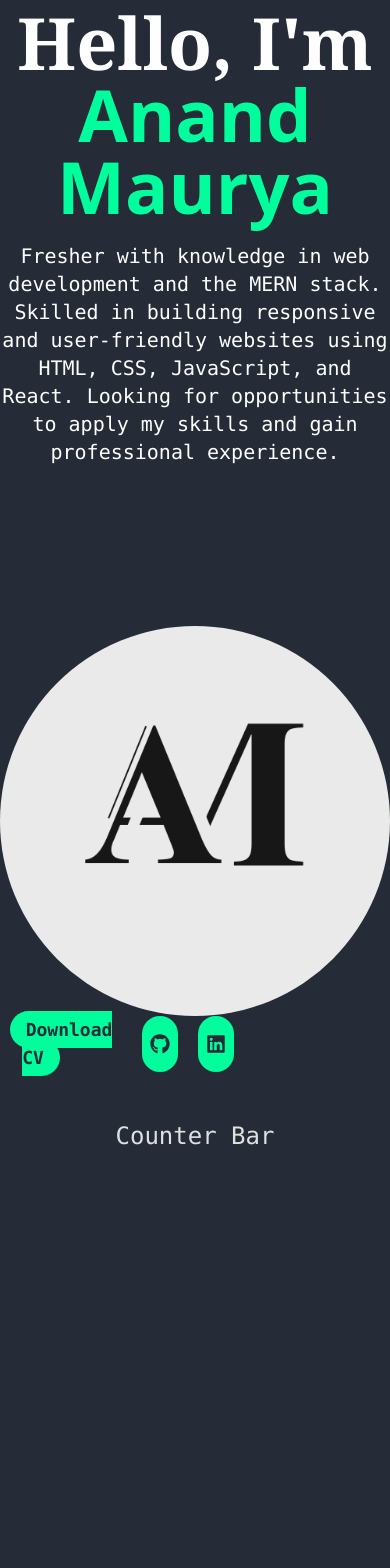
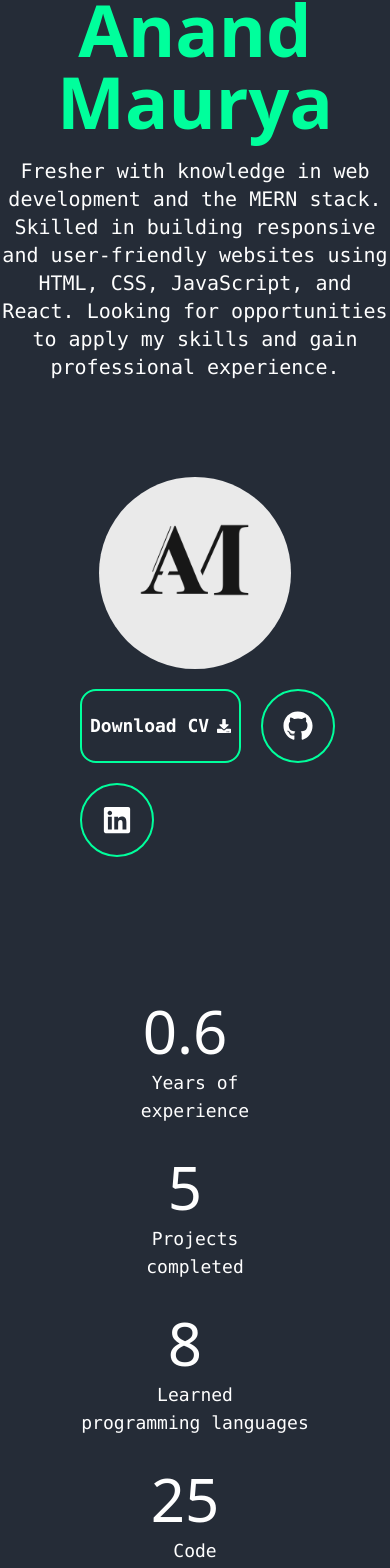
Before and after one commit to anandcodework/portfolio, a React (Vite) app: page / in a window 390 px wide. Shown: the part 291-1859 px from the top of the page. Before the commit the page ends 1443 px from the top, so only its background shows below. Built offline with nearby package versions, Linux system fonts and the light colour scheme.

Commit message:
make responsive

```diff
--- a/package.json
+++ b/package.json
@@ -14,6 +14,7 @@
     "@fontsource/roboto": "^5.1.0",
     "framer-motion": "^11.12.0",
     "react": "^18.3.1",
+    "react-countup": "^6.5.3",
     "react-dom": "^18.3.1",
     "react-icons": "^5.3.0",
     "react-router-dom": "^7.0.2"
--- a/src/components/Hero.jsx
+++ b/src/components/Hero.jsx
@@ -1,60 +1,145 @@
 import React from 'react';
-import { FaGithub, FaLinkedin } from "react-icons/fa";
+import { FaGithub, FaLinkedin, FaDownload } from "react-icons/fa";
+import CountUp from 'react-countup';
 
 // Importing Google Fonts
 import '@fontsource/roboto';  // Example: Roboto font
 import '@fontsource/open-sans';  // Example: Open Sans font
-
+import { motion } from 'framer-motion';
 
 export default function Hero() {
   return (
-    <section className="text-third w-screen mt-[20vh] font-mono">
-      <div className="flex flex-col md:flex-row justify-center items-center gap-32 mx-auto md:mx-52">
+    <section className="text-third w-screen mt-[10vh] font-mono">
+      <div className="flex flex-col md:flex-row justify-center items-center gap-16 mx-auto md:mx-20">
 
         {/* Text Content */}
-        <div className="text-center md:text-left">
+        <div className="text-center md:text-left max-w-xl md:max-w-lg">
           <p className="text-2xl sm:text-xl text-secondary mb-4">Website Development</p>
           <p className="text-7xl sm:text-3xl font-bold font-serif">Hello, I'm</p>
           <p className="text-7xl font-bold text-fourth font-sans">Anand Maurya</p>
-          <p className="text-xl sm:text-lg mt-5 mb-8 max-w-xl mx-auto md:mx-0">
+          <p className="text-xl sm:text-lg mt-5 mb-8">
             Fresher with knowledge in web development and the MERN stack. Skilled in building responsive and
             user-friendly websites using HTML, CSS, JavaScript, and React. Looking for opportunities to apply my
             skills and gain professional experience.
           </p>
+
+
         </div>
 
         {/* Image Section */}
-        <div className="flex justify-center">
+        <div className="flex justify-center md:mb-20">
+          <motion.div
+            initial={{ opacity: 50 }}
+            animate={{
+              opacity: 50,
+              transition: { delay: 1, duration: 0.1, ease: "easeIn" }
+            }}
+            className="relative w-48 sm:w-64 md:w-80 lg:w-96 xl:w-[400px] 2xl:w-[500px]"
+          >
+            <motion.div
+              initial={{ opacity: 0 }}
+              animate={{
+                opacity: 1,
+                transition: { delay: 1.4, duration: 0.1, ease: "easeInOut" }
+              }}
+            >
               <img
-            src="src/assets/Anand Logo.png"
-            className="rounded-full sm:w-64 md:w-80 lg:w-96 h-auto"
+                src="src/assets/Anand Logo.png" // Adjust the image path as needed
                 alt="Anand Maurya Logo"
+                className="object-contain rounded-full w-full h-full"
               />
+            </motion.div>
+          </motion.div>
         </div>
       </div>
 
    {/* Button Section */}
-      <div className='flex justify-center w-[60%] gap-5'>
-        <button>
-          <a href="" className="mr-10 text-lg bg-fourth hover:bg-fourth/70
-            text-primary font-semibold rounded-full px-4 py-2 duration-200">
-            Download CV
+<div className='flex flex-wrap justify-self-center pl-20 md:pl-52  w-full container my-5 gap-5 '>
+  {/* Download CV Button */}
+  <button
+    className="text-lg text-third border-2 hover:text-primary border-fourth hover:bg-fourth/70
+      font-semibold rounded-2xl px-2 py-1 duration-200 flex items-center"
+  >
+    <a href="" className='flex items-center gap-1'>
+      Download CV <FaDownload className='pl-1 ' />
     </a>
   </button>
-        <button className="text-xl bg-fourth hover:bg-fourth/70
-            text-primary font-semibold rounded-full px-2 py-2 duration-200">
-          <FaGithub />
-        </button>
-        <button className="text-xl bg-fourth hover:bg-fourth/70
-            text-primary font-semibold rounded-full px-2 py-2 duration-200">
-          <FaLinkedin />
-        </button>
+
+  {/* GitHub Link */}
+  <a
+    href="https://linkedin.com/in/your-linkedin"  // Replace with your LinkedIn link
+    className="text-xl text-third border-2 hover:text-primary border-fourth hover:bg-fourth/70
+      font-semibold rounded-full p-5 duration-200"
+  >
+    <FaGithub className='text-3xl' />
+  </a>
+
+  {/* LinkedIn Link */}
+  <a
+    href="https://linkedin.com/in/your-linkedin"  // Replace with your LinkedIn link
+    className="text-xl text-third border-2 hover:text-primary border-fourth hover:bg-fourth/70
+      font-semibold rounded-full p-5 duration-200"
+  >
+    <FaLinkedin className='text-3xl' />
+  </a>
 </div>
 
-      {/* Additional Section for Counter Bar */}
-      <div className="mt-12 text-center">
-        <p className="text-2xl text-secondary">Counter Bar</p>
+
+      {/* Counter Section */}
+<div className=" w-screen text-center grid grid-cols-1 sm:grid-cols-2 md:grid-cols-4 gap-8 sm:gap-12 md:gap-16 mt-36 px-20 ">
+  {/* Counter Item: Years of Experience */}
+  <div className="flex flex-col items-center gap-2 font-mono">
+    <div className="text-6xl sm:text-5xl md:text-7xl font-sans mr-5">
+      <CountUp
+        start={0}
+        end={0.6}
+        duration={2.75}
+        decimals={1}
+      />
     </div>
+    <p className="text-lg sm:text-xl">Years of <br /> experience</p>
+  </div>
+
+  {/* Counter Item: Projects Completed */}
+  <div className="flex flex-col items-center gap-2 font-mono">
+    <div className="text-6xl sm:text-5xl md:text-7xl font-sans mr-5">
+      <CountUp
+        start={0}
+        end={5}
+        duration={2.75}
+        decimals={0}
+      />
+    </div>
+    <p className="text-lg sm:text-xl">Projects <br /> completed</p>
+  </div>
+
+  {/* Counter Item: Programming Languages Learned */}
+  <div className="flex flex-col items-center gap-2 font-mono">
+    <div className="text-6xl sm:text-5xl md:text-7xl font-sans mr-5">
+      <CountUp
+        start={0}
+        end={8}
+        duration={2.75}
+        decimals={0}
+      />
+    </div>
+    <p className="text-lg sm:text-xl">Learned <br /> programming languages</p>
+  </div>
+
+  {/* Counter Item: Code Commits */}
+  <div className="flex flex-col items-center gap-2 font-mono">
+    <div className="text-6xl sm:text-5xl md:text-7xl font-sans mr-5">
+      <CountUp
+        start={0}
+        end={25}
+        duration={2.75}
+        decimals={0}
+      />
+    </div>
+    <p className="text-lg sm:text-xl">Code <br /> commits</p>
+  </div>
+</div>
+
     </section>
   );
 }
--- a/src/index.css
+++ b/src/index.css
@@ -12,3 +12,32 @@ body {
   min-height: 100vh;
   background-color: #252c37
 }
+
+
+
+/* Custom keyframe animation for spinning */
+@keyframes spin {
+  from {
+    transform: rotate(0deg);
+  }
+  to {
+    transform: rotate(359deg);
+  }
+}
+
+/* Apply the custom spin animation to elements with 'animate-spin' class */
+@layer components {
+  .animate-spin {
+    animation: spin 0.8s linear infinite;
+  }
+}
+
+/* Additional styling for the SVG border */
+.svgBorder {
+  stroke-width: 5px;
+}
+
+/* Additional styling for the container if needed */
+.gradientContainer {
+  position: relative;
+}
--- a/tailwind.config.js
+++ b/tailwind.config.js
@@ -16,6 +16,9 @@ export default {
         roboto: ['Roboto', 'sans-serif'],
         openSans: ['Open Sans', 'sans-serif'],
       },
+      screens: {
+        'ls': '1132px',
+      }
 
     },
   },
```
Also changed, not shown: 1 other file (tests, documents, lock files or other folders). Lines whose indentation alone changed are shown as unchanged.
